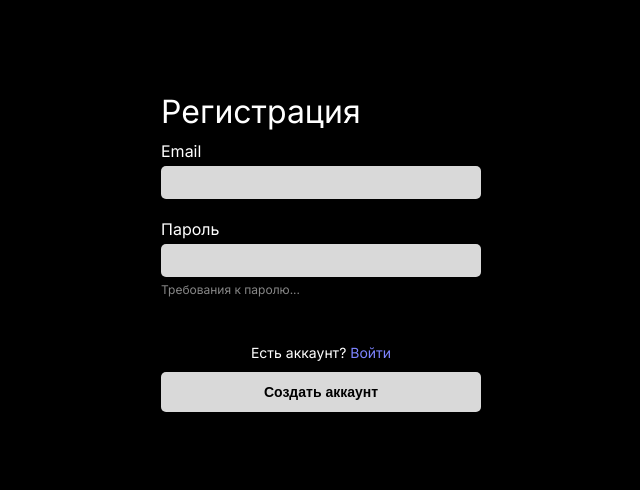
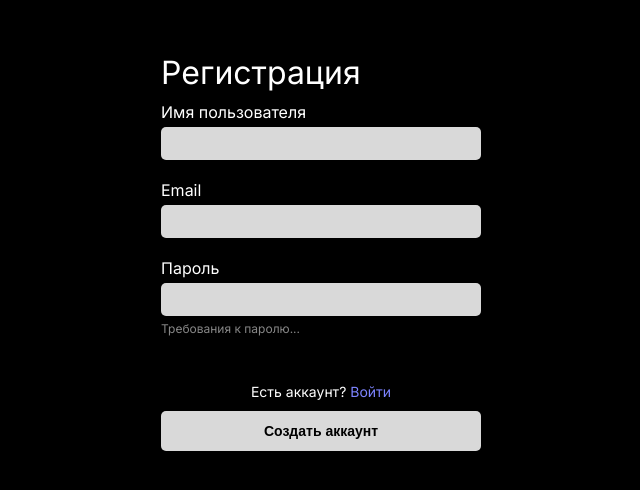
Before and after one commit to ErbKqlx/music-app, a Vue app: page /register in a window 1280 px wide. Shown: the part 148-638 px from the top of the page, without its empty margins (319-959 px from the left). Built offline with nearby package versions, Linux system fonts and the light colour scheme.

Commit message:
Установка vuelidate для валидации

```diff
--- a/package.json
+++ b/package.json
@@ -13,7 +13,8 @@
     "colorthief": "^2.6.0",
     "pinia": "^3.0.4",
     "vue": "^3.5.24",
-    "vue-router": "^4.6.3"
+    "vue-router": "^4.6.3",
+    "vuelidate": "^0.7.7"
   },
   "devDependencies": {
     "@vitejs/plugin-vue": "^6.0.1",
--- a/src/views/Register.vue
+++ b/src/views/Register.vue
@@ -12,6 +12,7 @@
 
     const form = ref({
         data: {
+            username: '',
             email: '',
             password: '',
         },
@@ -66,6 +67,11 @@
                     <label for="login">Логин</label>
                     <Input type="text" id="login" name="login"/>
                 </div> -->
+                <div>
+                    <label for="username">Имя пользователя</label>
+                    <!-- <Input type="email" id="email" name="email"/> -->
+                    <input type="text" id="username" name="username" v-model="form.data.username">
+                </div>
                 <div>
                     <label for="email">Email</label>
                     <!-- <Input type="email" id="email" name="email"/> -->
```
Also changed, not shown: 2 other files (tests, documents, lock files or other folders).
